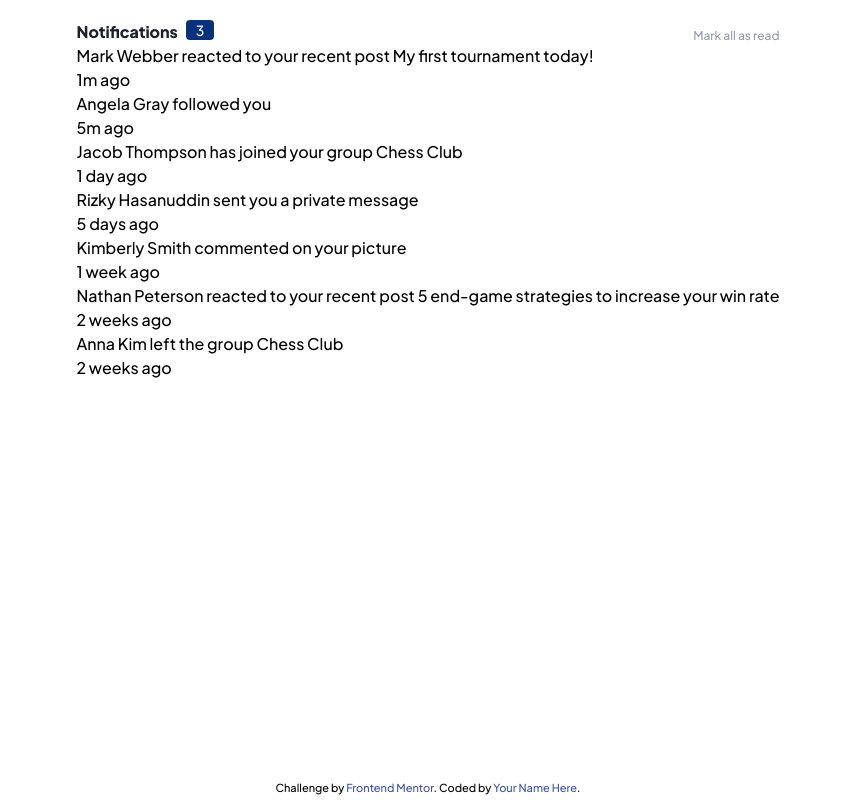
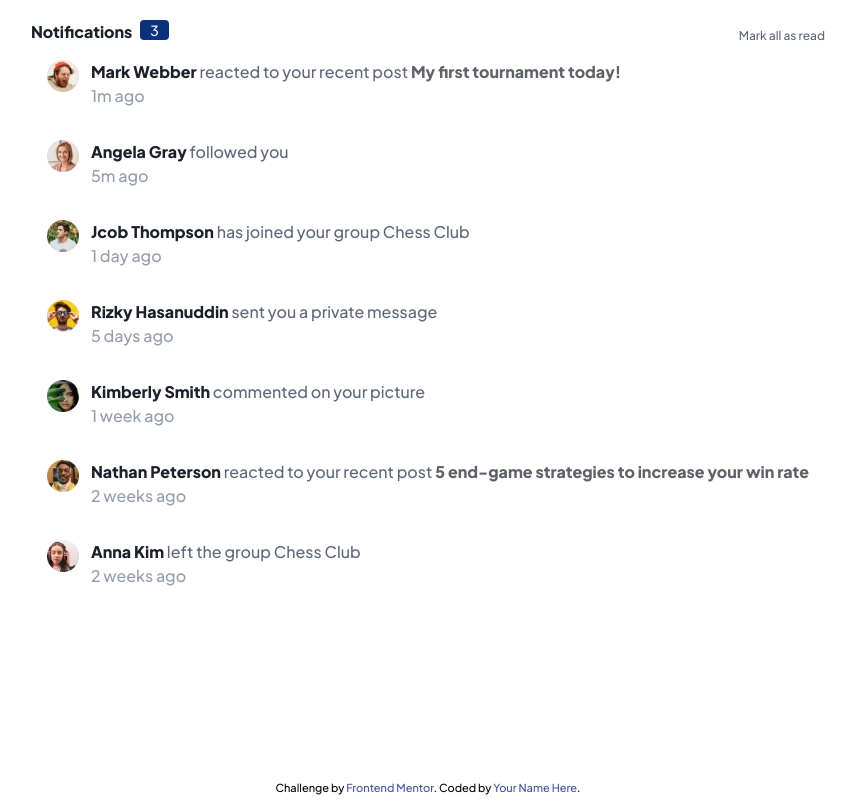
Before and after one commit to Saga-sanga/notifications-page, a React (Vite) app: page / in a window 1280 px wide. Shown: the whole page, without its empty margins (212-1068 px from the left). Built offline with nearby package versions, Linux system fonts and the light colour scheme.

Commit message:
feat: Add style and components to Card elements

```diff
--- a/src/App.tsx
+++ b/src/App.tsx
@@ -4,40 +4,57 @@ import Card from './Card'
 
 const data: userData[] = [
   {
+    name: 'Mark Webber',
     avatar: './src/assets/images/avatar-mark-webber.webp',
-    content: 'Mark Webber reacted to your recent post My first tournament today!',
-    time: '1m'
+    content: 'reacted to your recent post',
+    post: 'My first tournament today!',
+    time: '1m',
+    read: false
   },
   {
+    name: 'Angela Gray',
     avatar: './src/assets/images/avatar-angela-gray.webp',
-    content: 'Angela Gray followed you',
-    time: '5m'
+    content: 'followed you',
+    time: '5m',
+    read: false
   },
   {
+    name: 'Jcob Thompson',
     avatar: './src/assets/images/avatar-jacob-thompson.webp',
-    content: 'Jacob Thompson has joined your group Chess Club',
-    time: '1 day'
+    content: 'has joined your group Chess Club',
+    time: '1 day',
+    read: false
   },
   {
+    name: 'Rizky Hasanuddin',
     avatar: './src/assets/images/avatar-rizky-hasanuddin.webp',
-    content: 'Rizky Hasanuddin sent you a private message',
+    content: 'sent you a private message',
     time: '5 days',
-    message: "Hello, thanks for setting up the Chess Club. I've been a member for a few weeks now and I'm already having lots of fun and improving my game."
+    message: "Hello, thanks for setting up the Chess Club. I've been a member for a few weeks now and I'm already having lots of fun and improving my game.",
+    read: true
   },
   {
+    name: 'Kimberly Smith',
     avatar: './src/assets/images/avatar-kimberly-smith.webp',
-    content: 'Kimberly Smith commented on your picture',
-    time: '1 week'
+    content: 'commented on your picture',
+    picture: './src/assets/images/image-chess.webp',
+    time: '1 week',
+    read: true
   },
   {
+    name: 'Nathan Peterson',
     avatar: './src/assets/images/avatar-nathan-peterson.webp',
-    content: 'Nathan Peterson reacted to your recent post 5 end-game strategies to increase your win rate',
-    time: '2 weeks'
+    content: 'reacted to your recent post',
+    post: '5 end-game strategies to increase your win rate',
+    time: '2 weeks',
+    read: true
   },
   {
+    name: 'Anna Kim',
     avatar: './src/assets/images/avatar-anna-kim.webp',
-    content: 'Anna Kim left the group Chess Club',
-    time: '2 weeks'
+    content: 'left the group Chess Club',
+    time: '2 weeks',
+    read: true
   }
 ];
 
@@ -48,9 +65,12 @@ function App() {
     <div className="min-h-screen grid place-content-center">
       <main className='min-h-[97vh] px-3 py-4 bg-white'>
         <div className='flex flex-row justify-between items-end'>
-          <div className='flex gap-2'><span className='text-very-dark-blue font-extrabold'>Notifications</span> <span className='bg-blue text-white text-sm px-2.5 self-baseline rounded'>3</span></div>
+          <div className='flex gap-2'>
+            <span className='text-very-dark-blue font-extrabold'>Notifications</span>
+            <span className='bg-blue text-white text-sm px-2.5 self-baseline rounded'>3</span>
+          </div>
 
-          <div className='text-xs text-grayish-blue'>Mark all as read</div>
+          <div className='text-xs text-dark-grayish-blue'>Mark all as read</div>
         </div>
         <section>
           {
@@ -58,7 +78,6 @@ function App() {
               <Card key={index} info={info}/>
             )
           }
-
         </section>
       </main>
 
--- a/src/Card.tsx
+++ b/src/Card.tsx
@@ -3,11 +3,22 @@ import { userData } from './interfaces'
 
 export default function Card({info}: {info: userData}) {
   return (
-    <div className="">
+    <div className="rounded flex flex-row gap-3 p-4 items-start">
       <div>
-        {info.content}
+        <img width="32" src={info.avatar} alt={`${info.name}'s avatar`} />
       </div>
-      {`${info.time} ago`}
+
+      <div>
+        <div>
+          <span className='text-very-dark-blue font-extrabold'>{info.name}</span>
+          <span className='text-dark-grayish-blue'>{' '+info.content}</span>
+          {
+            info.post ? <span className='text-very-dark-blue font-extrabold opacity-70'>{' '+info.post}</span> : ''
+          }
+        </div>
+        <span className='text-grayish-blue'>{`${info.time} ago`}</span>
+
+      </div>
     </div>
   )
 }
--- a/src/interfaces.tsx
+++ b/src/interfaces.tsx
@@ -1,6 +1,10 @@
 export interface userData {
+  name: string;
   avatar: string;
   content: string;
+  post?: string;
+  picture?: string;
   time: string;
   message?: string;
+  read: boolean;
 }
```
